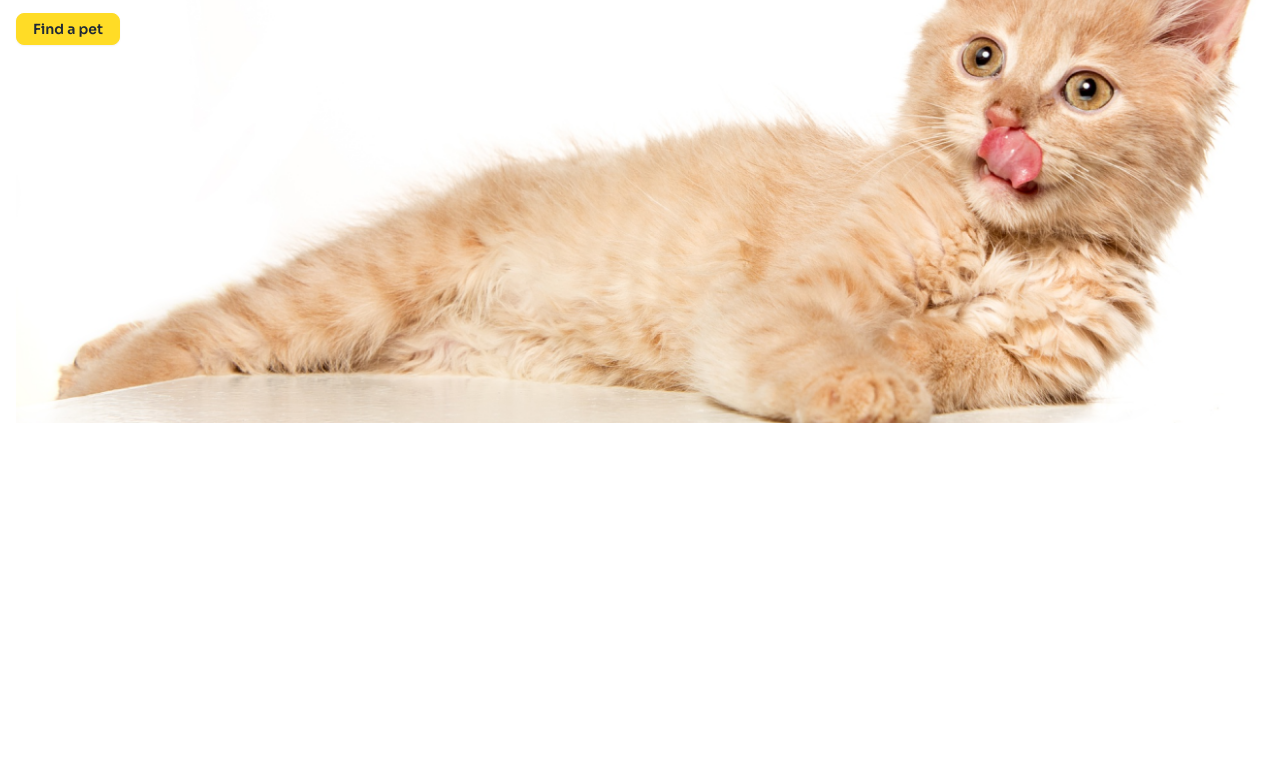
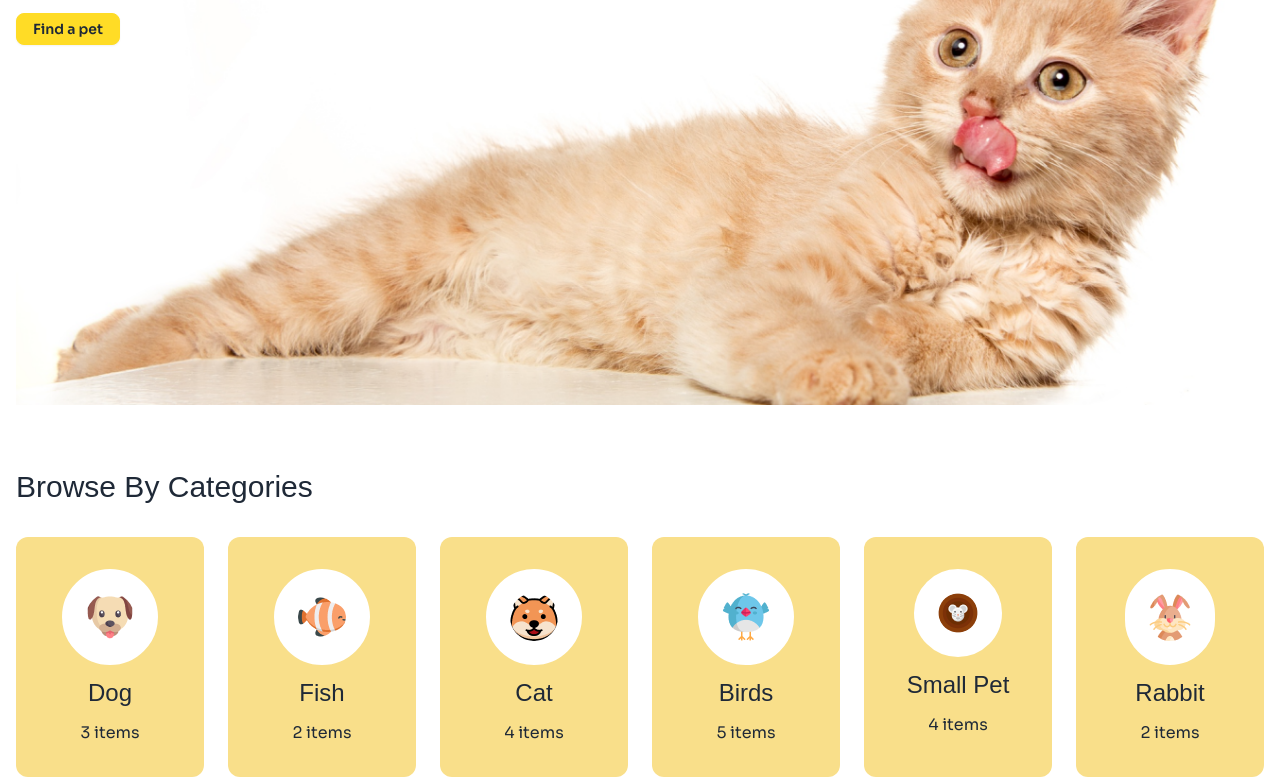
Before and after one commit to a1shuvo/cat-shop, a plain HTML site: page index.html in a window 1280 px wide. Shown: the part 387-1164 px from the top of the page. Before the commit the page ends 810 px from the top, so only its background shows below. Drawn offline with nearby package versions, Linux system fonts and the light colour scheme; a web font is replaced by a local one.

Commit message:
Category Section Added

```diff
--- a/index.html
+++ b/index.html
@@ -22,7 +22,8 @@
                     colors: {
                         primary: '#FFDC26',
                         secondary: '#FFF9F4',
-                        text_color: '#111111'
+                        text_color: '#111111',
+                        card_color: '#F9DF8A'
                     },
                     fontFamily: {
                         sora: ['Sora', 'sans-serif'],
@@ -99,10 +100,10 @@
         </nav>
     </header>
     <!-- Main Section -->
-    <main>
+    <main class="container mx-auto px-4 ">
         <!-- Hero Section -->
-        <section class="">
-            <div class="container mx-auto px-4 space-y-2 md:space-y-4 relative">
+        <section>
+            <div class="space-y-2 md:space-y-4 relative">
                 <h2 class="font-custom text-2xl mt-5 md:mt-16 md:text-3xl lg:text-6xl">Pamper Your Pet,<br>
                     Because They Deserve <br>
                     the Best</h2>
@@ -112,9 +113,52 @@
                 <button class="btn border-primary bg-primary hover:bg-transparent hover:border-primary min-h-8 h-8">Find
                     a
                     pet</button>
-                <img class="absolute top-28 md:-top-10 lg:-top-16 -z-10" src="./assets/cat-big.png" alt="">
+                <img class="absolute top-28 md:-top-10 lg:-top-16 -z-10 max-w-full" src="./assets/cat-big.png" alt="">
             </div>
         </section>
+
+        <!-- Category Section -->
+         <section class="relative top-32 md:top-96 lg:mt-10">
+            <h3 class="font-custom text-xl md:text-2xl lg:text-3xl mb-8">Browse By Categories</h3>
+            <div class="grid grid-cols-2 gap-3 md:grid-cols-3 md:gap-4 lg:grid-cols-6 lg:gap-6">
+                <!-- card 1 -->
+                 <div class="bg-card_color rounded-xl p-8 flex flex-col items-center space-y-3">
+                    <img class="bg-white rounded-full border-[24px] border-white" src="./assets/dog-cartoon.png" alt="">
+                    <h3 class="font-custom text-2xl">Dog</h3>
+                    <p>3 items</p>
+                 </div>
+                <!-- card 2 -->
+                 <div class="bg-card_color rounded-xl p-8 flex flex-col items-center space-y-3">
+                    <img class="bg-white rounded-full border-[24px] border-white" src="./assets/fish-cartoon.png" alt="">
+                    <h3 class="font-custom text-2xl">Fish</h3>
+                    <p>2 items</p>
+                 </div>
+                <!-- card 3 -->
+                 <div class="bg-card_color rounded-xl p-8 flex flex-col items-center space-y-3">
+                    <img class="bg-white rounded-full border-[24px] border-white" src="./assets/cat-cartoon.png" alt="">
+                    <h3 class="font-custom text-2xl">Cat</h3>
+                    <p>4 items</p>
+                 </div>
+                <!-- card 4 -->
+                 <div class="bg-card_color rounded-xl p-8 flex flex-col items-center space-y-3">
+                    <img class="bg-white rounded-full border-[24px] border-white" src="./assets/bird-cartoon.png" alt="">
+                    <h3 class="font-custom text-2xl">Birds</h3>
+                    <p>5 items</p>
+                 </div>
+                <!-- card 5 -->
+                 <div class="bg-card_color rounded-xl p-8 flex flex-col items-center space-y-3">
+                    <img class="bg-white rounded-full border-[24px] border-white" src="./assets/mouse-cartoon.png" alt="">
+                    <h3 class="font-custom text-2xl">Small Pet</h3>
+                    <p>4 items</p>
+                 </div>
+                <!-- card 6 -->
+                 <div class="bg-card_color rounded-xl p-8 flex flex-col items-center space-y-3">
+                    <img class="bg-white rounded-full border-[24px] border-white" src="./assets/rabbit-cartoon.png" alt="">
+                    <h3 class="font-custom text-2xl">Rabbit</h3>
+                    <p>2 items</p>
+                 </div>
+            </div>
+         </section>
     </main>
     <!-- Footer Section -->
     <footer>
```
